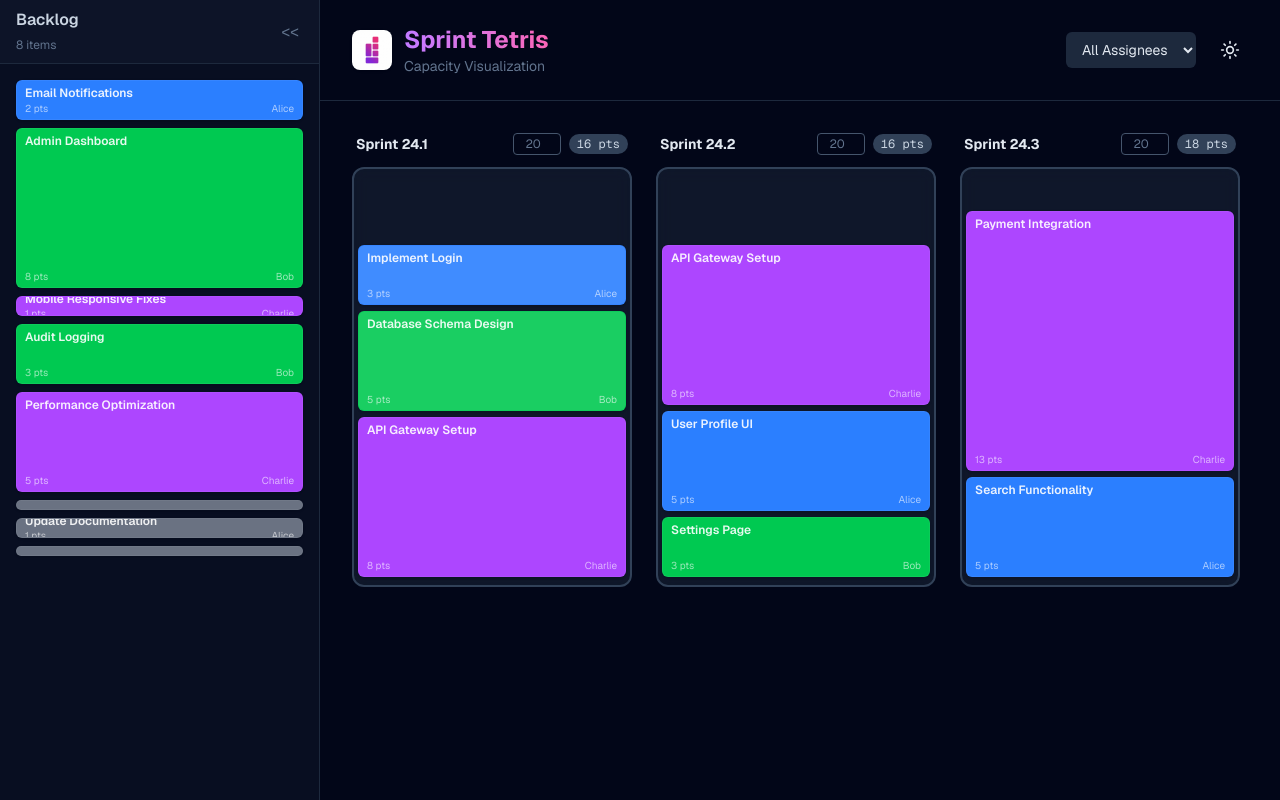
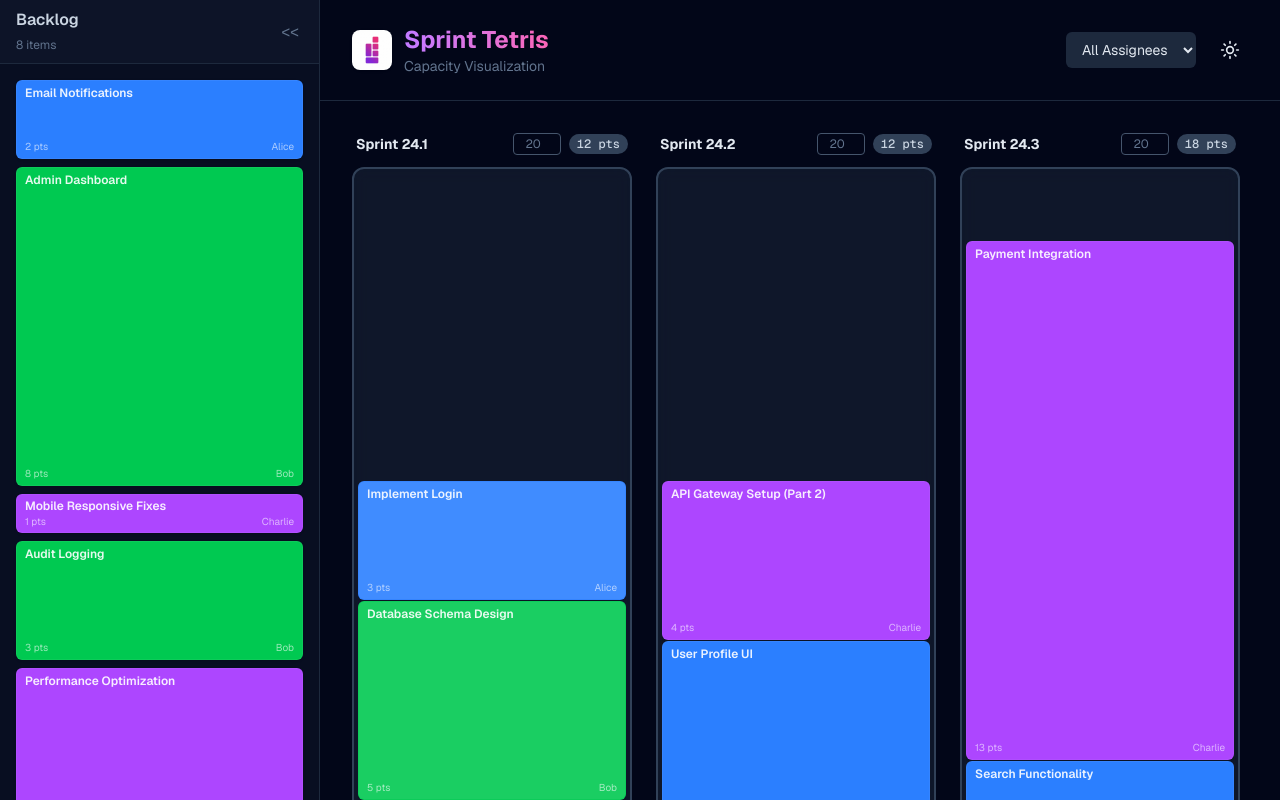
Before and after one commit to nabil-boutaleb-sf/sprint-tetris, a Next.js app: page / in a window 1280 px wide. Built offline with nearby package versions, Linux system fonts and the light colour scheme.

Commit message:
refactor: single-sprint tasks, ui polish (strict math, tiny mode), and scrollable overflow columns

```diff
--- a/src/components/Board.tsx
+++ b/src/components/Board.tsx
@@ -39,14 +39,14 @@ export default function Board() {
 
     // Data Selectors
     const getTasksForSprint = (sprintName: string) => {
-        let sprintTasks = tasks.filter(t => t.sprints.includes(sprintName));
+        let sprintTasks = tasks.filter(t => t.sprint === sprintName);
         if (filterAssignee) {
             sprintTasks = sprintTasks.filter(t => t.assignee === filterAssignee);
         }
         return sprintTasks;
     };
     const backlogTasks = tasks.filter(t => {
-        const isBacklog = t.sprints.length === 0;
+        const isBacklog = !t.sprint; // null or undefined or empty string
         if (filterAssignee) return isBacklog && t.assignee === filterAssignee;
         return isBacklog;
     });
@@ -89,7 +89,7 @@ export default function Board() {
 
                 {/* Main Board Area */}
                 <div className="flex-1 flex flex-col min-w-0">
-                    <header className="px-8 py-6 flex justify-between items-center border-b border-slate-200 dark:border-slate-800 bg-white dark:bg-slate-950">
+                    <header className="px-8 py-6 flex justify-between items-center border-b border-slate-200 dark:border-slate-800 bg-white dark:bg-slate-950 relative z-30">
                         <div className="flex items-center gap-3">
                             <img src="/logo.png" alt="Sprint Tetris Logo" className="w-10 h-10 rounded-lg shadow-sm" />
                             <div>
@@ -99,7 +99,7 @@ export default function Board() {
                                 <p className="text-slate-500 text-sm">Capacity Visualization</p>
                             </div>
                         </div>
-                        <div className="flex gap-4 items-center">
+                        <div className="flex gap-4 items-center h-full">
                             <select
                                 className="bg-slate-100 dark:bg-slate-800 border-none text-sm rounded-md px-3 py-2 outline-none cursor-pointer hover:bg-slate-200 dark:hover:bg-slate-700 transition-colors"
                                 value={filterAssignee || ''}
@@ -120,8 +120,8 @@ export default function Board() {
                         </div>
                     </header>
 
-                    <div className="flex-1 overflow-x-auto overflow-y-hidden p-8">
-                        <div className="flex gap-6 h-full pb-20">
+                    <div className="flex-1 overflow-auto p-8">
+                        <div className="flex gap-6 min-h-full pb-20">
                             {sprints.map(sprint => (
                                 <DroppableSprintColumn
                                     key={sprint.name}
--- a/src/components/DroppableSprintColumn.tsx
+++ b/src/components/DroppableSprintColumn.tsx
@@ -27,7 +27,7 @@ export const DroppableSprintColumn = ({ name, tasks, onTaskClick }: DroppableSpr
 
     let capacityColor = 'bg-slate-800/50 dark:bg-slate-800/50 bg-slate-100';
     let borderColor = 'border-slate-700 dark:border-slate-700 border-slate-300';
-    let badgeColor = 'bg-slate-700 text-slate-300 dark:bg-slate-700 dark:text-slate-300 bg-slate-200 text-slate-700';
+    let badgeColor = 'bg-slate-700 text-slate-300 dark:bg-slate-700 dark:text-slate-300 bg-slate-200 text-slate-600 font-medium';
 
     if (fillPercentage > 100) {
         borderColor = 'border-red-500/50 dark:border-red-500/50 border-red-500/50';
@@ -62,16 +62,18 @@ export const DroppableSprintColumn = ({ name, tasks, onTaskClick }: DroppableSpr
 
             <div
                 className={clsx(
-                    "relative rounded-xl border-2 transition-all duration-200 p-1 flex flex-col justify-end backdrop-blur-sm",
+                    "relative rounded-xl border-2 transition-all duration-200 p-1 flex flex-col justify-end backdrop-blur-sm overflow-hidden",
                     borderColor,
                     capacityColor
                 )}
-                style={{ height: `${capacityHeight + 20}px`, minHeight: '100px' }}
+                style={{ height: `${capacityHeight + 20}px` }}
             >
-                <div className="flex flex-col gap-0.5 z-10 w-full">
+                <div className="flex flex-col gap-[1px] z-10 w-full overflow-y-auto overflow-x-hidden scrollbar-thin scrollbar-thumb-slate-400 dark:scrollbar-thumb-slate-600 scrollbar-track-transparent max-h-full">
                     {tasks.map(task => (
                         <DraggableTask key={task.id} task={task} onTaskClick={() => onTaskClick(task)} />
                     ))}
+                    {/* Spacer to allow dropping at the very bottom if full */}
+                    <div className="min-h-[20px] shrink-0" />
                 </div>
 
                 {fillPercentage > 100 && (
--- a/src/components/TaskCard.tsx
+++ b/src/components/TaskCard.tsx
@@ -10,34 +10,42 @@ interface TaskCardProps {
 export const TaskCard = ({ task, onClick }: TaskCardProps) => {
     const height = calculateTaskHeight(task.points);
 
-    // Dynamic font size for very small cards
-    const isTiny = height < 20;
+    // "Tiny Mode" for anything less than 24px (roughly < 0.6 pts)
+    const isTiny = height < 24;
 
     return (
         <div
             onClick={onClick}
             style={{ height: `${height}px` }}
+            data-debug-height={height}
+            data-points={task.points}
             className={clsx(
-                'w-full rounded-md mb-1 relative overflow-hidden transition-all duration-200 hover:brightness-110 shadow-sm border border-white/5',
+                'w-full rounded-md relative overflow-hidden transition-all duration-200 hover:brightness-110 shadow-sm border border-white/5',
                 task.color || 'bg-slate-700',
-                'group cursor-grab active:cursor-grabbing hover:ring-2 hover:ring-white/20'
+                'group cursor-grab active:cursor-grabbing hover:ring-2 hover:ring-white/20',
+                // Remove mb-1, gap handles spacing now.
             )}
         >
-            <div className={clsx("px-2 py-1 h-full flex flex-col justify-center", isTiny ? "text-[8px] leading-tight" : "text-xs")}>
-                {!isTiny && (
+            <div className={clsx(
+                "h-full flex flex-col justify-center",
+                isTiny ? "px-1 py-0 items-center text-center" : "px-2 py-1"
+            )}>
+                {isTiny ? (
+                    // TINY MODE: Just title, centered vertically
+                    <span className="truncate text-white/90 w-full block text-[10px] font-medium leading-none">
+                        {task.title}
+                    </span>
+                ) : (
+                    // NORMAL MODE
+                    <>
                         <div className="flex justify-between items-start">
-                        <span className="font-semibold truncate text-white/90 w-full">{task.title}</span>
+                            <span className="font-semibold truncate text-white/90 w-full text-xs">{task.title}</span>
                         </div>
-                )}
-                {isTiny && (
-                    <span className="truncate text-white/90 w-full block">{task.title}</span>
-                )}
-
-                {!isTiny && (
                         <div className="text-white/60 text-[10px] flex justify-between mt-auto">
                             <span>{task.points} pts</span>
                             {task.assignee && <span>{task.assignee}</span>}
                         </div>
+                    </>
                 )}
             </div>
 
--- a/src/components/TaskDetailModal.tsx
+++ b/src/components/TaskDetailModal.tsx
@@ -69,7 +69,7 @@ export const TaskDetailModal = ({ task, onClose }: TaskDetailModalProps) => {
                             <div>
                                 <p className="text-xs text-slate-500">Sprints</p>
                                 <p className="text-sm font-medium text-slate-700 dark:text-slate-200">
-                                    {task.sprints.length > 0 ? task.sprints.join(', ') : 'Backlog'}
+                                    {task.sprint ? task.sprint : 'Backlog'}
                                 </p>
                             </div>
                         </div>
--- a/src/lib/uiUtils.ts
+++ b/src/lib/uiUtils.ts
@@ -1,7 +1,7 @@
-export const POINTS_TO_PIXELS = 20; // 1 point = 20px
+export const POINTS_TO_PIXELS = 40; // 1 point = 40px (Strict Mode)
 
 export const calculateTaskHeight = (points: number) => {
-    return Math.max(points * POINTS_TO_PIXELS, 10); // Minimum 10px height
+    return Math.max((points * POINTS_TO_PIXELS) - 1, 10); // Subtract 1px for gap
 };
 
 export const calculateCapacityHeight = (capacity: number) => {
--- a/src/store/boardStore.ts
+++ b/src/store/boardStore.ts
@@ -34,18 +34,15 @@ export const useBoardStore = create<BoardState>((set) => ({
             tasks: state.tasks.map((t) => {
                 if (t.id !== taskId) return t;
 
-                // If target is null, it means Backlog -> Clear sprints array
+                // If target is null, it means Backlog
                 if (!targetSprint) {
-                    return { ...t, sprints: [], status: 'Backlog' };
+                    return { ...t, sprint: null, status: 'Backlog' };
                 }
 
-                // If moving to a sprint, Replace the sprint list?
-                // For "Sprint Tetris" prototype, dragging usually implies "It is NOW in this sprint".
-                // Multi-select is tricky with simple DnD. Let's assume DnD = "Move to this sprint exclusive".
-                // If user wants multi-select, they might need a different UI interaction later.
+                // Move to new sprint
                 return {
                     ...t,
-                    sprints: [targetSprint],
+                    sprint: targetSprint,
                     status: 'To Do' // Reset status when moving to plain sprint? Or keep it? Let's keep status if possible, or default to To Do.
                 };
             })
--- a/src/types/index.ts
+++ b/src/types/index.ts
@@ -3,7 +3,7 @@ export type SprintName = string;
 export interface Task {
     id: string;
     title: string;
-    sprints: SprintName[]; // Can belong to multiple sprints
+    sprint: SprintName | null; // Can belong to ONE sprint (or null for Backlog)
     points: number;
     status: 'To Do' | 'In Progress' | 'Done' | 'Backlog';
     assignee?: string;
```
Also changed, not shown: src/data/mockData.ts (+20 -15 lines). Lines whose indentation alone changed are shown as unchanged.
